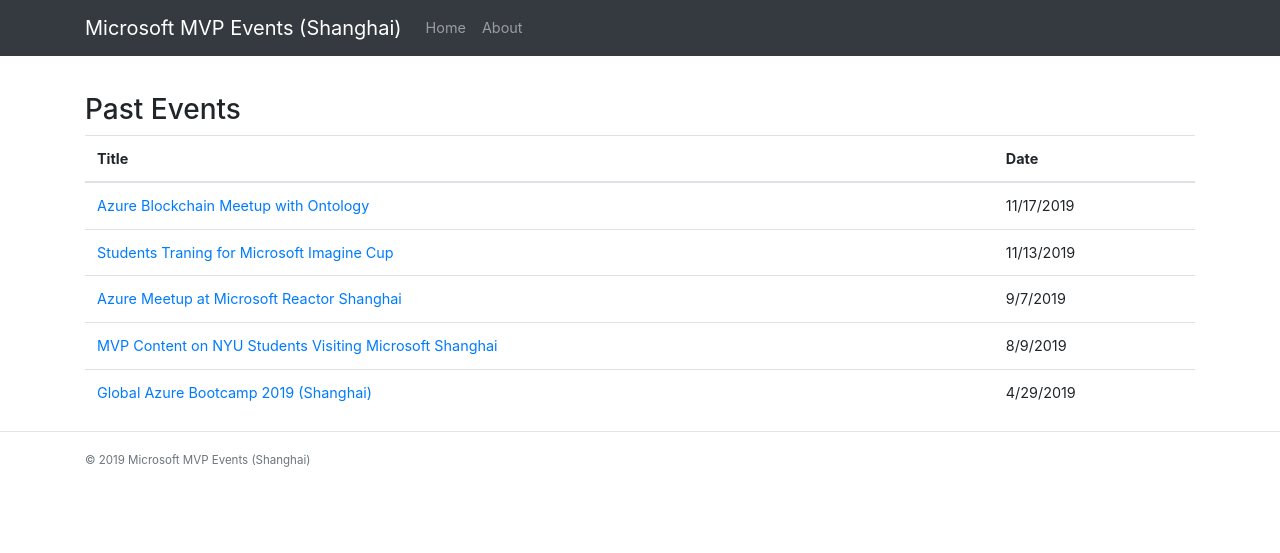
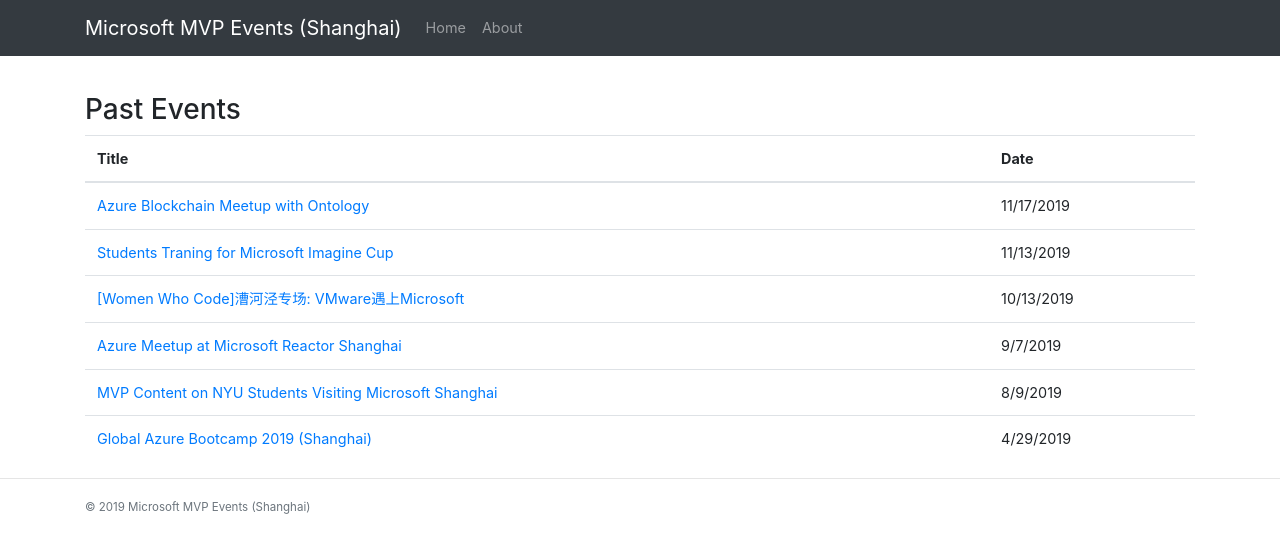
Before and after one commit to microsoft-mvp-events-cn/events, a Jekyll site: the page built from index.html, in a window 1280 px wide. Shown: the top 553 px of the page. Built offline with Jekyll 4.4.1, drawn with Linux system fonts in a browser that asks for light colours.

Commit message:
Add WWC event

```diff
--- a/index.html
+++ b/index.html
@@ -30,6 +30,14 @@
             </td>
         </tr>
         <tr>
+                <td>
+                    <a href="/content/19.10-WWC-VMWare-Azure.html">[Women Who Code]漕河泾专场: VMware遇上Microsoft</a>
+                </td>
+                <td>
+                    10/13/2019
+                </td>
+            </tr>
+        <tr>
             <td>
                 <a href="/content/19.9-Azure-Meetup-Shanghai.html">Azure Meetup at Microsoft Reactor Shanghai</a>
             </td>
```
Also changed, not shown: content/19.10-WWC-VMWare-Azure.html (added, +7 -0 lines).
